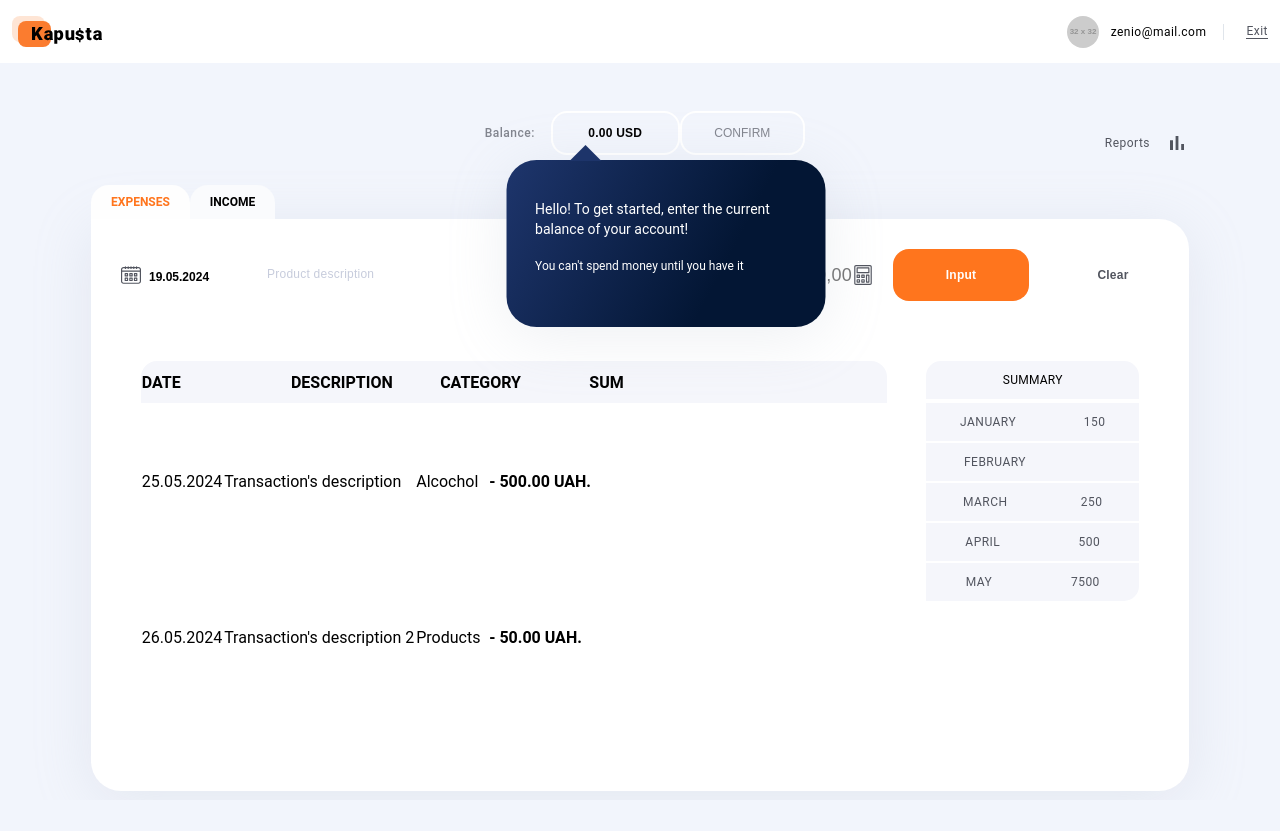
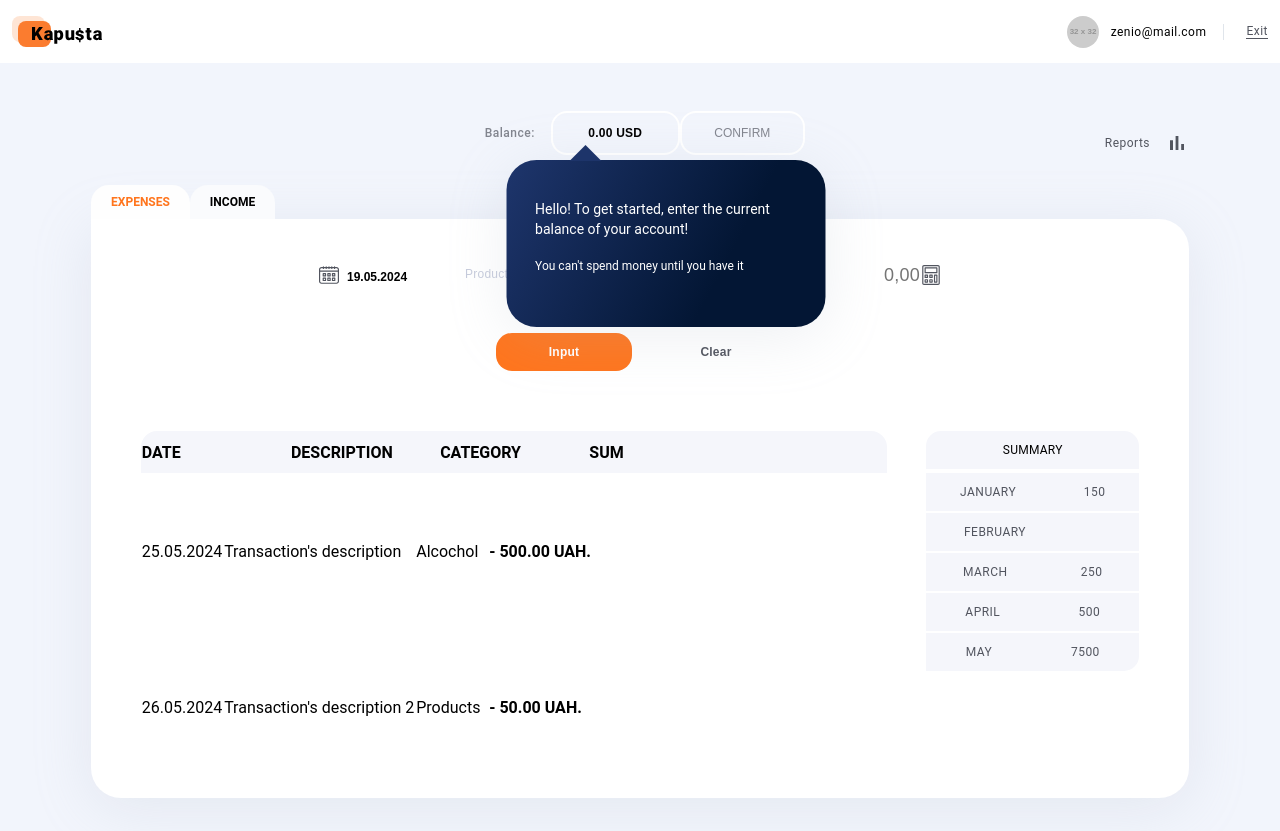
Before and after one commit to 831230/kapusta-architecture, a React (Create React App) app: page / in a window 1280 px wide. Both pictures are taken after typing "name@example.com", "Sample123" into the empty fields and a click on the button "LOG IN". Before the commit the page ends 800 px from the top, so only its background shows below. Built offline with nearby package versions, Linux system fonts and the light colour scheme.

Commit message:
Update ExpensesIncomeForm.module.css

```diff
--- a/src/components/ExpensesIncomeForm/ExpensesIncomeForm.module.css
+++ b/src/components/ExpensesIncomeForm/ExpensesIncomeForm.module.css
@@ -4,6 +4,17 @@
   width: 1034px;
 
   margin-bottom: 60px;
+}
+
+@media screen and (max-width: 1280px) {
+  .ExpensesIncomeForm {
+    width: 704px;
+    flex-wrap: wrap;
+    justify-content: center;
+
+    margin: auto;
+    margin-bottom: 60px;
+  }
 }
 
 .ExpensesIncomeFormInputContainer {
@@ -28,6 +39,11 @@
 
   padding: 1px 2px 1px 10px;
   margin-left: 32px;
+}
+@media screen and (max-width: 1280px) {
+  .ExpensesIncomeFormInputDesc {
+    width: 160px;
+  }
 }
 
 .ExpensesIncomeFormInputSelectCategory {
@@ -66,9 +82,7 @@
   border-left: none;
   border-radius: 0 16px 16px 0;
 }
-.ExpensesIncomeFormInputValue::focus {
-  outline: 2px solid #007bff;
-}
+
 .ExpensesIncomeFormInputValueIcon {
   position: absolute;
   right: 0;
@@ -100,7 +114,11 @@
   justify-content: space-between;
   gap: 16px;
 }
-
+@media screen and (max-width: 1280px) {
+  .ExpensesIncomeFormButtonContainer {
+    margin-top: 32px;
+  }
+}
 .ExpensesIncomeFormButtonInput,
 .ExpensesIncomeFormButtonClear {
   width: 136px;
```
